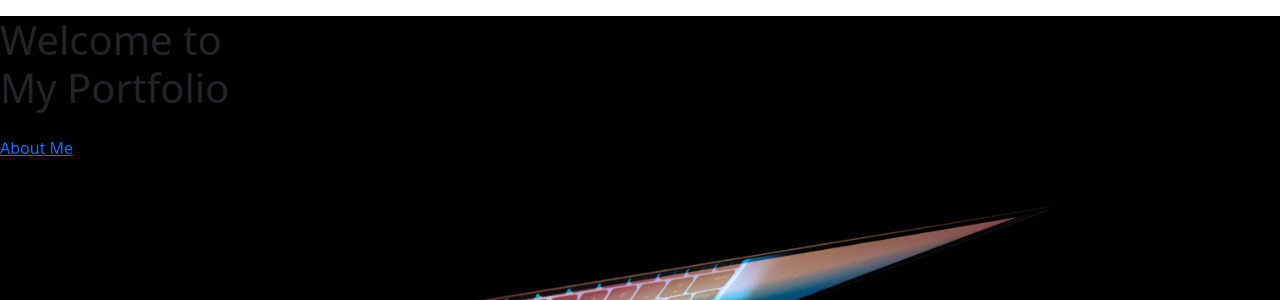
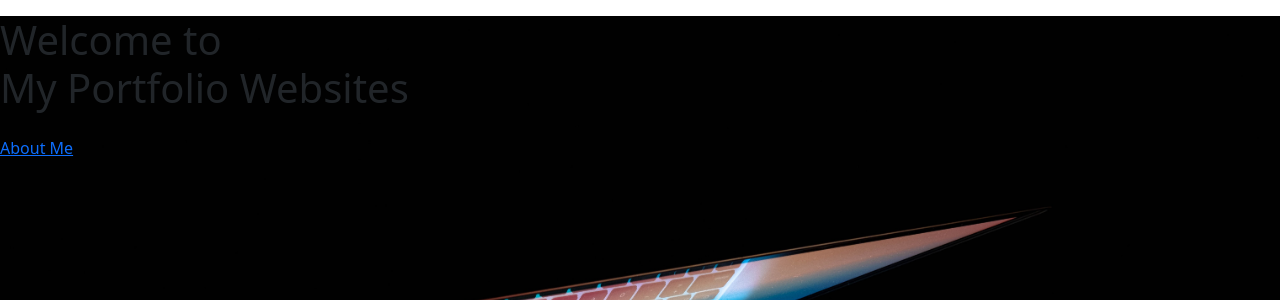
Before and after one commit to dheeraj1kumar/2115000357, a Django app: page / in a window 1280 px wide. Shown: the part 102-402 px from the top of the page. Run offline with Django 4.2, Linux system fonts and the light colour scheme; some libraries are stand-ins or nearby versions.

Commit message:
Update portfolio.html

```diff
--- a/templates/home/portfolio.html
+++ b/templates/home/portfolio.html
@@ -16,7 +16,7 @@ menu-active
 <section id="intro" style="background: url('static/img/bg/home.jpg') top center;width: 100%;height: 100vh;
   background-size: cover; overflow: hidden; position: relative;z-index:10">
   <div class="intro-container wow fadeIn">
-    <h1 class="mb-4 pb-0">Welcome to<br><span>My Portfolio</span></h1>
+    <h1 class="mb-4 pb-0">Welcome to<br><span>My Portfolio Websites </span></h1>
 
     <a href="#aboutsection" class="about-btn scrollto">About Me</a>
   </div>
```
